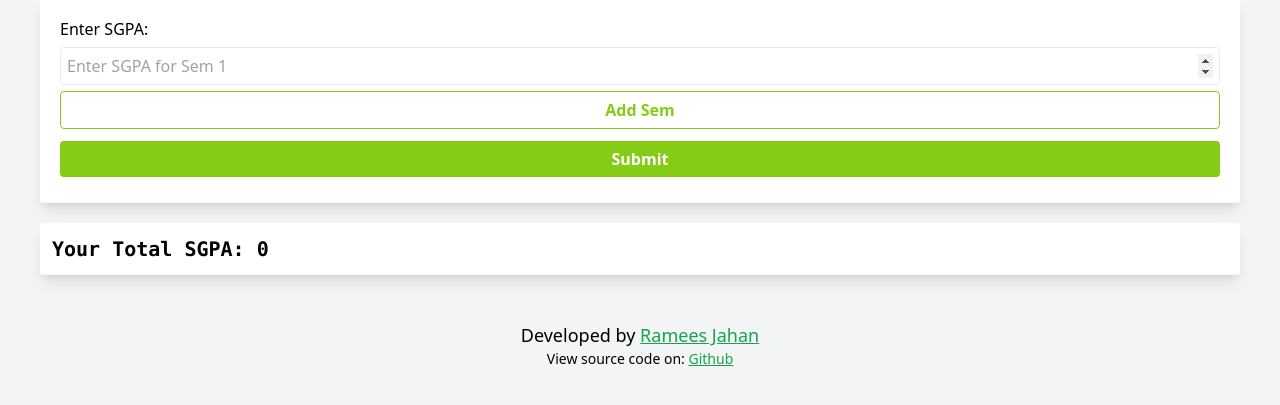
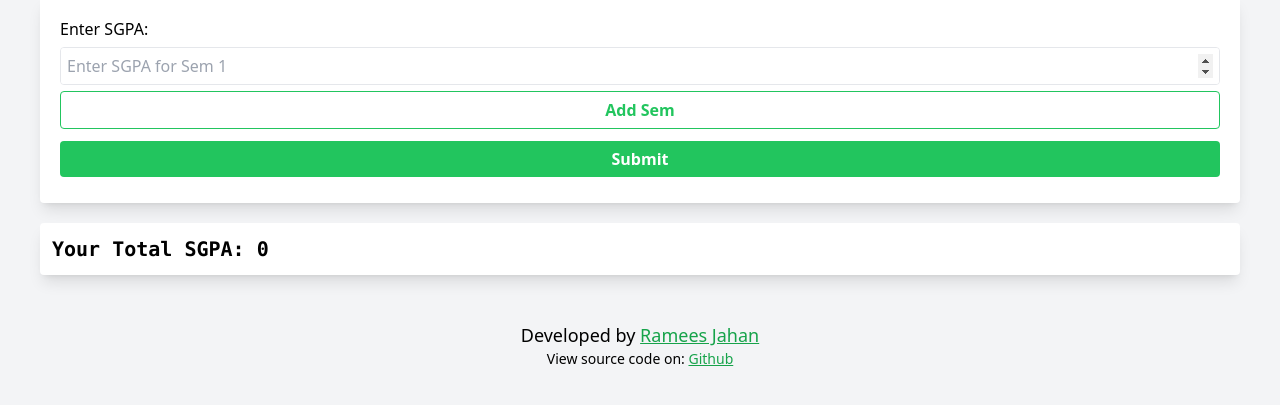
Before and after one commit to RameesJahan/Total-SGPA, a plain HTML site: page index.html in a window 1280 px wide. Shown: the part 143-548 px from the top of the page. Drawn offline with nearby package versions, Linux system fonts and the light colour scheme.

Commit message:
Update Theme

```diff
--- a/index.html
+++ b/index.html
@@ -27,8 +27,8 @@
       <div id="sgpa_container">
         <p>Loading...</p>
       </div>
-      <div class="w-full border border-lime-500 rounded py-1.5 my-1.5 text-lime-500 font-bold text-center" onclick="handleAdd()">Add Sem</div>
-      <button class="w-full rounded py-1.5 my-1.5 bg-lime-500 font-bold text-white" type="button" onclick="handleSubmit()">Submit</button>
+      <div class="w-full border border-green-500 rounded py-1.5 my-1.5 text-green-500 font-bold text-center" onclick="handleAdd()">Add Sem</div>
+      <button class="w-full rounded py-1.5 my-1.5 bg-green-500 font-bold text-white" type="button" onclick="handleSubmit()">Submit</button>
     </form>
   </div>
   <div class="container-sm mx-auto rounded shadow-lg bg-white mt-5 p-3">
```
